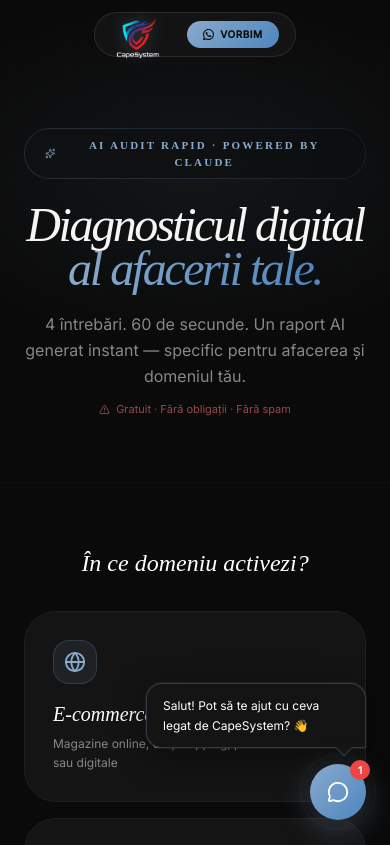
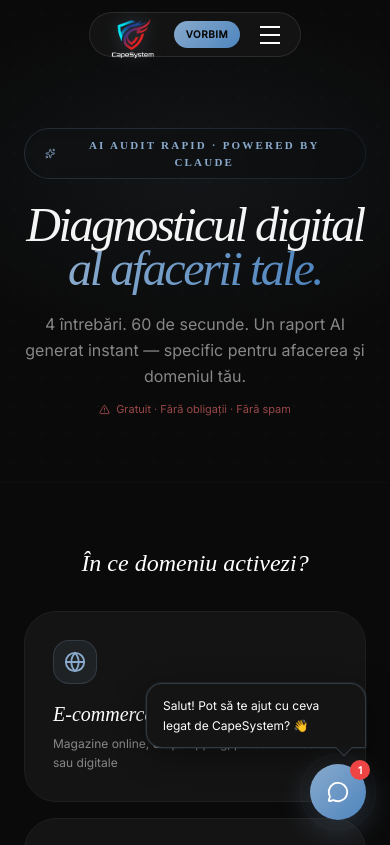
Before and after one commit to alexei4studio-afk/azisunt-net, a Next.js app: page /audit in a window 390 px wide. Shown: the top 845 px of the page. Built offline with nearby package versions, Linux system fonts and the light colour scheme.

Commit message:
fix: adjust navbar breakpoints to md and sync mobile dropdown links

```diff
--- a/app/HomeClient.js
+++ b/app/HomeClient.js
@@ -155,7 +155,7 @@ function Navbar() {
             Vorbim acum
           </a>
 
-          <button onClick={() => setOpen(!open)} className="sm:hidden flex flex-col gap-1.5 p-1" aria-label="Menu">
+          <button onClick={() => setOpen(!open)} className="md:hidden flex flex-col gap-1.5 p-1" aria-label="Menu">
             <span className={`block w-6 h-0.5 bg-white transition-all ${open ? "rotate-45 translate-y-2" : ""}`} />
             <span className={`block w-6 h-0.5 bg-white transition-all ${open ? "opacity-0" : ""}`} />
             <span className={`block w-6 h-0.5 bg-white transition-all ${open ? "-rotate-45 -translate-y-2" : ""}`} />
@@ -487,29 +487,6 @@ function Portofoliu() {
             </a>
           </Reveal>
 
-          {/* 5. AZISUNT.SHOP */}
-          <Reveal className="md:col-span-12" delay={250}>
-            <a href="https://azisunt.shop" target="_blank" rel="noopener noreferrer"
-              className="group relative flex flex-col md:flex-row md:items-center justify-between h-full p-10 bg-surface border border-[#89AACC]/20 rounded-[3rem] hover:border-[#89AACC]/60 hover:-translate-y-1 transition-all duration-300"
-            >
-              <div className="absolute inset-0 opacity-0 group-hover:opacity-100 transition-opacity duration-500 pointer-events-none rounded-[3rem]"
-                style={{ background: "radial-gradient(circle at 80% 50%, rgba(137,170,204,0.06) 0%, transparent 65%)" }} />
-              <div className="max-w-2xl relative z-10">
-                <Globe className="text-[#89AACC] mb-6" size={32} />
-                <span className="inline-flex items-center gap-1.5 w-fit rounded-full px-2.5 py-1 text-[9px] font-body font-bold uppercase tracking-widest text-white/60 border border-white/10 bg-white/5 mb-4">
-                  E-commerce · Afiliere
-                </span>
-                <h3 className="text-3xl font-display italic mb-3 text-white">azisunt.shop</h3>
-                <p className="text-muted text-sm mb-0 leading-relaxed">
-                  Platformă e-commerce și afiliere optimizată pentru conversii maxime. Sistem de recomandări, tracking avansat și infrastructură scalabilă.
-                </p>
-              </div>
-              <div className="flex items-center gap-2 text-xs font-bold text-[#89AACC] group-hover:diff-4 transition-all uppercase tracking-widest whitespace-nowrap mt-6 md:mt-0 md:ml-10 relative z-10">
-                Vizitează Shop-ul <ArrowUpRight size={14} />
-              </div>
-            </a>
-          </Reveal>
-
         </div>
       </div>
     </section>
--- a/app/audit/page.js
+++ b/app/audit/page.js
@@ -14,6 +14,7 @@ const WA_LINK = "https://wa.me/40733874143";
 /* ─── SHARED NAV LOGO ─── */
 function Navbar() {
   const [scrolled, setScrolled] = useState(false);
+  const [open, setOpen] = useState(false);
   useEffect(() => {
     const onScroll = () => setScrolled(window.scrollY > 40);
     window.addEventListener("scroll", onScroll);
@@ -22,27 +23,23 @@ function Navbar() {
 
   return (
     <nav className="fixed top-0 left-0 right-0 z-50 flex justify-center pt-3 px-4">
-      <div className={`inline-flex items-center rounded-full backdrop-blur-xl border border-white/10 bg-[hsl(var(--surface))]/90 px-4 h-[45px] transition-all duration-300 gap-6 ${scrolled ? "shadow-2xl shadow-black/30" : ""}`}>
-        {/* Logo — h-[52px] overflows pill via -my-2 */}
+      <div className={`inline-flex items-center rounded-full backdrop-blur-xl border border-white/10 bg-[hsl(var(--surface))]/90 px-4 h-[45px] transition-all duration-300 gap-4 ${scrolled ? "shadow-2xl shadow-black/30" : ""}`}>
         <a href="/" className="flex items-center -my-2 hover:scale-105 transition-transform">
-          <img
-            src="/logo.png"
-            alt="CapeSystem"
-            className="h-[52px] w-auto object-contain"
-            style={{ filter: "drop-shadow(0 0 8px rgba(137,170,204,0.3))" }}
-          />
+          <img src="/logo.png" alt="CapeSystem" className="h-[52px] w-auto object-contain"
+            style={{ filter: "drop-shadow(0 0 8px rgba(137,170,204,0.3))" }} />
         </a>
 
-        <div className="hidden sm:flex items-center gap-5">
-          <a href="/#work"    className="text-[10px] uppercase tracking-widest text-[hsl(var(--muted))] hover:text-white transition-colors">Work</a>
-          <a href="/blog"     className="text-[10px] uppercase tracking-widest text-[hsl(var(--muted))] hover:text-white transition-colors">Blog</a>
-          <a href="/audit"    className="inline-flex items-center gap-1.5 text-[10px] uppercase tracking-widest font-black" style={{ color: "#89AACC" }}>
+        {/* Desktop */}
+        <div className="hidden md:flex items-center gap-5">
+          <a href="/#work" className="text-[10px] uppercase tracking-widest text-[hsl(var(--muted))] hover:text-white transition-colors">Work</a>
+          <a href="/blog"  className="text-[10px] uppercase tracking-widest text-[hsl(var(--muted))] hover:text-white transition-colors">Blog</a>
+          <a href="/audit" className="inline-flex items-center gap-1.5 text-[10px] uppercase tracking-widest font-black" style={{ color: "#89AACC" }}>
             <Sparkles size={11} /> AI Audit
           </a>
         </div>
 
         <a href={WA_LINK} target="_blank" rel="noopener noreferrer"
-          className="inline-flex items-center gap-1.5 text-[hsl(var(--bg))] font-black text-[10px] px-4 py-1.5 rounded-full uppercase tracking-wider hover:scale-105 transition-transform"
+          className="hidden md:inline-flex items-center gap-1.5 text-[hsl(var(--bg))] font-black text-[10px] px-4 py-1.5 rounded-full uppercase tracking-wider hover:scale-105 transition-transform"
           style={{ background: "linear-gradient(135deg, #89AACC, #4E85BF)" }}>
           <svg width="11" height="11" viewBox="0 0 24 24" fill="currentColor">
             <path d="M17.472 14.382c-.297-.149-1.758-.867-2.03-.967-.273-.099-.471-.148-.67.15-.197.297-.767.966-.94 1.164-.173.199-.347.223-.644.075-.297-.15-1.255-.463-2.39-1.475-.883-.788-1.48-1.761-1.653-2.059-.173-.297-.018-.458.13-.606.134-.133.298-.347.446-.52.149-.174.198-.298.298-.497.099-.198.05-.371-.025-.52-.075-.149-.669-1.612-.916-2.207-.242-.579-.487-.5-.669-.51-.173-.008-.371-.01-.57-.01-.198 0-.52.074-.792.372-.272.297-1.04 1.016-1.04 2.479 0 1.462 1.065 2.875 1.213 3.074.149.198 2.096 3.2 5.077 4.487.709.306 1.262.489 1.694.625.712.227 1.36.195 1.871.118.571-.085 1.758-.719 2.006-1.413.248-.694.248-1.289.173-1.413-.074-.124-.272-.198-.57-.347z"/>
@@ -50,7 +47,43 @@ function Navbar() {
           </svg>
           Vorbim
         </a>
+
+        {/* Mobile — Vorbim + hamburger */}
+        <a href={WA_LINK} target="_blank" rel="noopener noreferrer"
+          className="md:hidden inline-flex items-center gap-1 text-[hsl(var(--bg))] font-black text-[10px] px-3 py-1.5 rounded-full uppercase tracking-wider"
+          style={{ background: "linear-gradient(135deg, #89AACC, #4E85BF)" }}>
+          Vorbim
+        </a>
+        <button onClick={() => setOpen(!open)} className="md:hidden flex flex-col gap-1.5 p-1" aria-label="Menu">
+          <span className={`block w-5 h-0.5 bg-white transition-all ${open ? "rotate-45 translate-y-2" : ""}`} />
+          <span className={`block w-5 h-0.5 bg-white transition-all ${open ? "opacity-0" : ""}`} />
+          <span className={`block w-5 h-0.5 bg-white transition-all ${open ? "-rotate-45 -translate-y-2" : ""}`} />
+        </button>
       </div>
+
+      {/* Mobile dropdown */}
+      {open && (
+        <div className="absolute top-full mt-3 w-[calc(100%-2rem)] max-w-sm bg-[hsl(var(--surface))]/98 backdrop-blur-2xl border border-white/10 rounded-[2rem] px-6 py-6 flex flex-col gap-4 shadow-2xl">
+          <a href="/#work" onClick={() => setOpen(false)}
+            className="text-base text-white/80 hover:text-white font-display italic border-b border-white/5 pb-3">
+            Work
+          </a>
+          <a href="/blog" onClick={() => setOpen(false)}
+            className="text-base text-white/80 hover:text-white font-display italic border-b border-white/5 pb-3">
+            Blog
+          </a>
+          <a href="/audit" onClick={() => setOpen(false)}
+            className="flex items-center gap-2 text-base font-black uppercase tracking-widest pb-3 border-b border-white/5"
+            style={{ color: "#89AACC" }}>
+            <Sparkles size={13} /> AI Audit
+          </a>
+          <a href={WA_LINK} target="_blank" rel="noopener noreferrer" onClick={() => setOpen(false)}
+            className="inline-flex items-center justify-center gap-2 font-black text-sm px-6 py-3 rounded-2xl text-white uppercase tracking-widest"
+            style={{ background: "linear-gradient(135deg, #89AACC, #4E85BF)" }}>
+            Vorbim pe WhatsApp
+          </a>
+        </div>
+      )}
     </nav>
   );
 }
```
